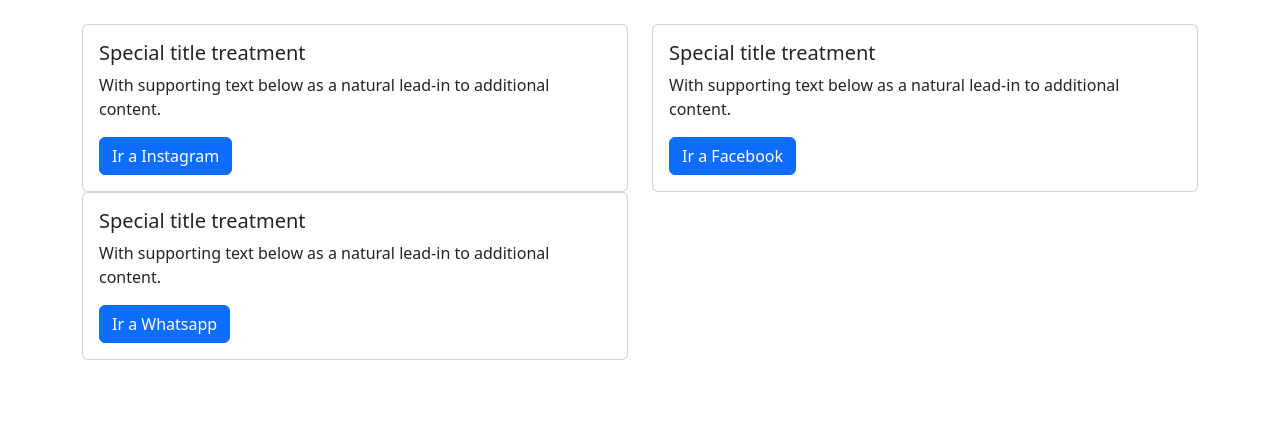
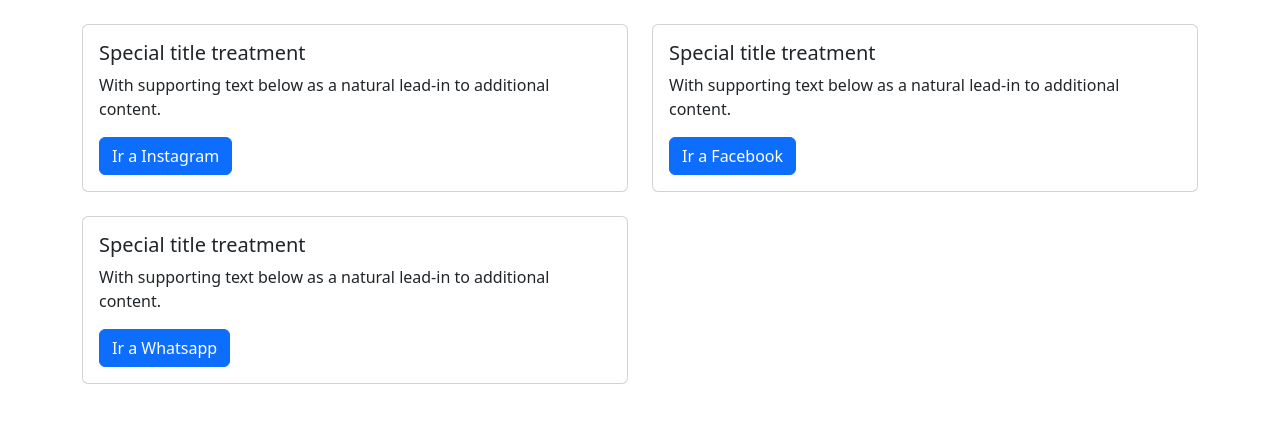
Before and after one commit to erickjhorman/erickjhorman.github.io, a plain HTML site: page index.html in a window 1280 px wide. Drawn offline with nearby package versions, Linux system fonts and the light colour scheme.

Commit message:
add padding to whatapp card

```diff
--- a/index.html
+++ b/index.html
@@ -29,7 +29,7 @@
             </div>
           </div>
         </div>
-       <div class="col-sm-6">
+       <div class="col-sm-6 pt-4">
           <div class="card">
             <!-- <img src="..." class="card-img-top" alt="..."> -->
             <div class="card-body">
```
